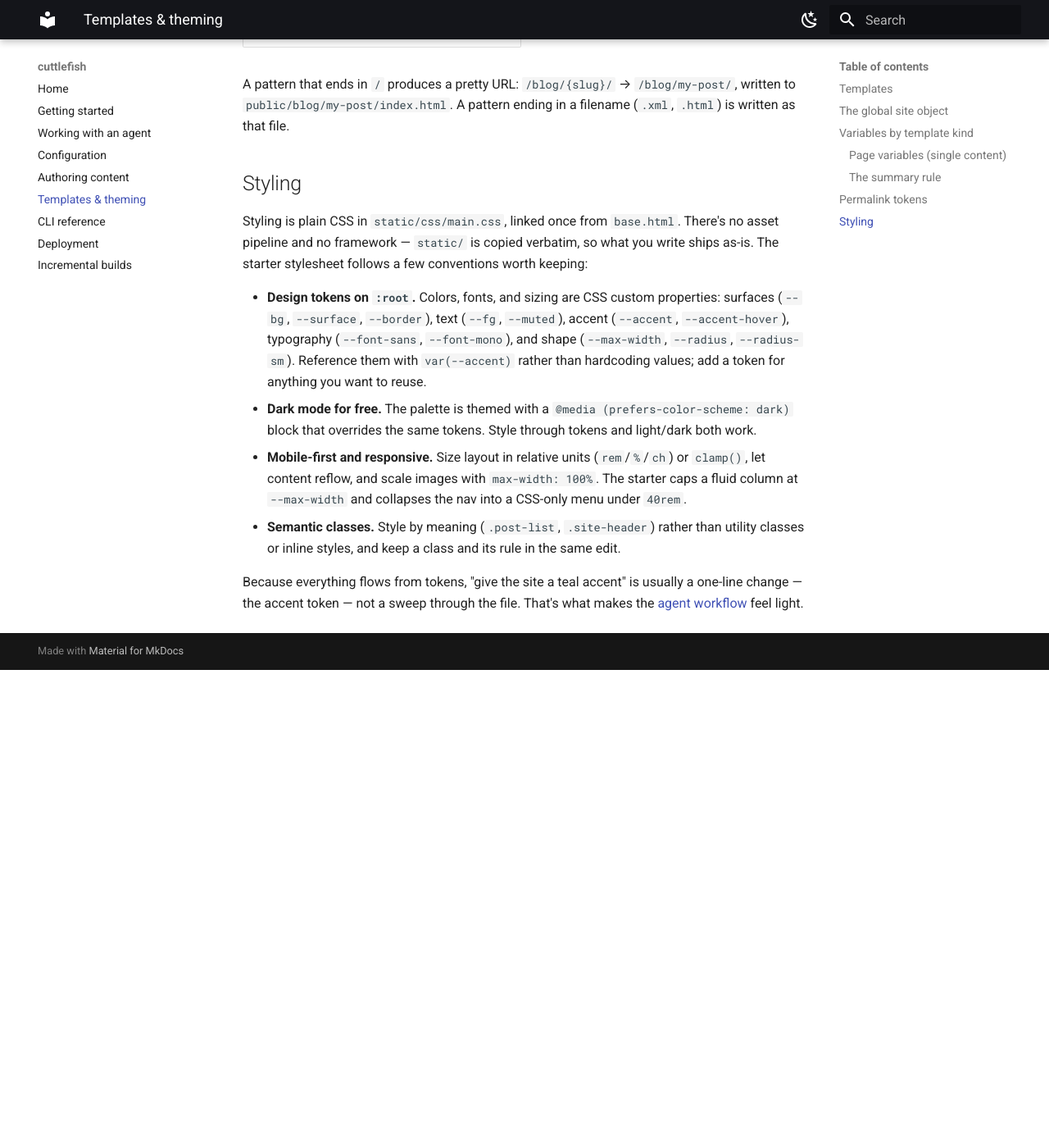
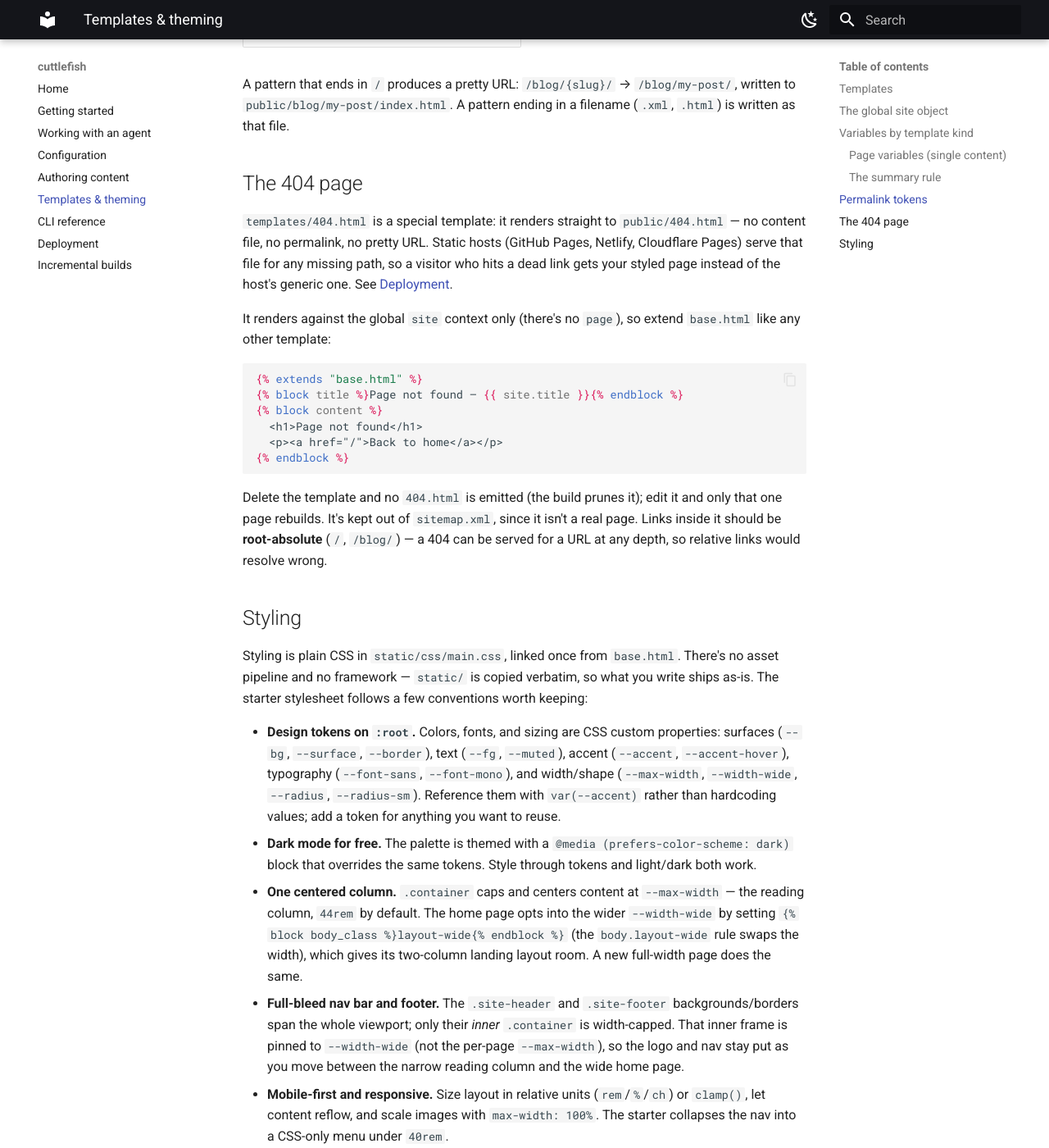
Before and after one commit to acaibowlz/cuttlefish, an MkDocs documentation site: the page built from docs/templates.md, in a window 1280 px wide and 1400 px high, scrolled down 2862 px. Shown: the whole window at 82% size. Built offline with MkDocs 1.6.1 and Material for MkDocs 9.7.7, drawn with Linux system fonts in a browser that asks for light colours; before the commit the page ends 3679 px from its top, so only the background shows below that.

Commit message:
feat: 404 template and demo site width rework

````diff
--- a/docs/deployment.md
+++ b/docs/deployment.md
@@ -93,6 +93,12 @@
 
 If your host uses a `CNAME` file (GitHub Pages does), drop it in `static/` — everything in `static/` is copied verbatim to the site root, so `static/CNAME` becomes `public/CNAME` on every build.
 
+## Custom 404 page {#custom-404-page}
+
+`ctf build` renders `templates/404.html` to `public/404.html`. Every major static host — GitHub Pages, Netlify, Cloudflare Pages — serves a root `404.html` automatically for any path that doesn't exist, so your styled page shows up on dead links with no host configuration. The scaffold ships one; edit it like any other template (see [The 404 page](templates.md#the-404-page)), or delete it to fall back to the host's default.
+
+A missing path always returns an HTTP 404 status regardless — the host does that. The `404.html` only controls *what the visitor sees*. Keep its links root-absolute, since it can be served for a URL at any depth.
+
 ## Sitemap
 
 `ctf build` writes `public/sitemap.xml` from the pages it renders, using `base_url` for the absolute URLs. Keep `base_url` set to your real domain so the sitemap points where the site actually lives, and reference it from a `robots.txt` (drop one in `static/`) if you want search engines to find it.
--- a/docs/templates.md
+++ b/docs/templates.md
@@ -79,13 +79,32 @@
 
 A pattern that ends in `/` produces a pretty URL: `/blog/{slug}/` → `/blog/my-post/`, written to `public/blog/my-post/index.html`. A pattern ending in a filename (`.xml`, `.html`) is written as that file.
 
+## The 404 page {#the-404-page}
+
+`templates/404.html` is a special template: it renders straight to `public/404.html` — no content file, no permalink, no pretty URL. Static hosts (GitHub Pages, Netlify, Cloudflare Pages) serve that file for any missing path, so a visitor who hits a dead link gets your styled page instead of the host's generic one. See [Deployment](deployment.md#custom-404-page).
+
+It renders against the global `site` context only (there's no `page`), so extend `base.html` like any other template:
+
+```jinja
+{% extends "base.html" %}
+{% block title %}Page not found — {{ site.title }}{% endblock %}
+{% block content %}
+  <h1>Page not found</h1>
+  <p><a href="/">Back to home</a></p>
+{% endblock %}
+```
+
+Delete the template and no `404.html` is emitted (the build prunes it); edit it and only that one page rebuilds. It's kept out of `sitemap.xml`, since it isn't a real page. Links inside it should be **root-absolute** (`/`, `/blog/`) — a 404 can be served for a URL at any depth, so relative links would resolve wrong.
+
 ## Styling
 
 Styling is plain CSS in `static/css/main.css`, linked once from `base.html`. There's no asset pipeline and no framework — `static/` is copied verbatim, so what you write ships as-is. The starter stylesheet follows a few conventions worth keeping:
 
-- **Design tokens on `:root`.** Colors, fonts, and sizing are CSS custom properties: surfaces (`--bg`, `--surface`, `--border`), text (`--fg`, `--muted`), accent (`--accent`, `--accent-hover`), typography (`--font-sans`, `--font-mono`), and shape (`--max-width`, `--radius`, `--radius-sm`). Reference them with `var(--accent)` rather than hardcoding values; add a token for anything you want to reuse.
+- **Design tokens on `:root`.** Colors, fonts, and sizing are CSS custom properties: surfaces (`--bg`, `--surface`, `--border`), text (`--fg`, `--muted`), accent (`--accent`, `--accent-hover`), typography (`--font-sans`, `--font-mono`), and width/shape (`--max-width`, `--width-wide`, `--radius`, `--radius-sm`). Reference them with `var(--accent)` rather than hardcoding values; add a token for anything you want to reuse.
 - **Dark mode for free.** The palette is themed with a `@media (prefers-color-scheme: dark)` block that overrides the same tokens. Style through tokens and light/dark both work.
-- **Mobile-first and responsive.** Size layout in relative units (`rem`/`%`/`ch`) or `clamp()`, let content reflow, and scale images with `max-width: 100%`. The starter caps a fluid column at `--max-width` and collapses the nav into a CSS-only menu under `40rem`.
+- **One centered column.** `.container` caps and centers content at `--max-width` — the reading column, `44rem` by default. The home page opts into the wider `--width-wide` by setting `{% block body_class %}layout-wide{% endblock %}` (the `body.layout-wide` rule swaps the width), which gives its two-column landing layout room. A new full-width page does the same.
+- **Full-bleed nav bar and footer.** The `.site-header` and `.site-footer` backgrounds/borders span the whole viewport; only their *inner* `.container` is width-capped. That inner frame is pinned to `--width-wide` (not the per-page `--max-width`), so the logo and nav stay put as you move between the narrow reading column and the wide home page.
+- **Mobile-first and responsive.** Size layout in relative units (`rem`/`%`/`ch`) or `clamp()`, let content reflow, and scale images with `max-width: 100%`. The starter collapses the nav into a CSS-only menu under `40rem`.
 - **Semantic classes.** Style by meaning (`.post-list`, `.site-header`) rather than utility classes or inline styles, and keep a class and its rule in the same edit.
 
 Because everything flows from tokens, "give the site a teal accent" is usually a one-line change — the accent token — not a sweep through the file. That's what makes the [agent workflow](working-with-an-agent.md) feel light.
--- a/src/cuttlefish/scaffold/site/static/css/main.css
+++ b/src/cuttlefish/scaffold/site/static/css/main.css
@@ -4,7 +4,8 @@
    hardcoded values, and add a token rather than sprinkling literals. */
 
 :root {
-  --max-width: 44rem;
+  --max-width: 44rem;    /* default container width: the reading column */
+  --width-wide: 64rem;   /* wider container for the home landing page */
   --font-sans: "Inter", system-ui, -apple-system, "Segoe UI", Roboto, sans-serif;
   --font-mono: ui-monospace, "SF Mono", "JetBrains Mono", Menlo, monospace;
 
@@ -67,9 +68,11 @@
 
 /* -- layout -------------------------------------------------------------- */
 
-.site-header,
-main,
-.site-footer {
+/* One centered content column, sized by --max-width. The nav bar and footer are
+   full-bleed (their background/border span the viewport); only their *inner*
+   content wears `.container`, so the sticky bar stretches edge to edge. `main`
+   is a `.container` itself. */
+.container {
   width: 100%;
   max-width: var(--max-width);
   margin-inline: auto;
@@ -81,21 +84,35 @@
   padding-block: 3rem;
 }
 
+/* The home page widens its container for the two-column landing layout. */
+body.layout-wide { --max-width: var(--width-wide); }
+
+/* The nav bar and footer keep a fixed inner width (independent of the page's
+   --max-width) so their contents don't shift as you move between the narrow
+   reading column and the wide home page. It matches the home width, so the
+   logo lines up with the content there; on reading pages the bar simply sits
+   wider than the text. */
+.site-header-inner,
+.site-footer-inner { max-width: var(--width-wide); }
+
 /* -- header -------------------------------------------------------------- */
 
 .site-header {
   position: sticky;
   top: 0;
   z-index: 10;
+  padding-block: 1rem;
+  background: color-mix(in srgb, var(--bg) 82%, transparent);
+  backdrop-filter: saturate(180%) blur(12px);
+  border-bottom: 1px solid var(--border);
+}
+
+.site-header-inner {
   display: flex;
   justify-content: space-between;
   align-items: center;
   gap: 1rem;
   flex-wrap: wrap;
-  padding-block: 1rem;
-  background: color-mix(in srgb, var(--bg) 82%, transparent);
-  backdrop-filter: saturate(180%) blur(12px);
-  border-bottom: 1px solid var(--border);
 }
 
 .site-title {
@@ -219,11 +236,9 @@
   border-bottom: 1px solid var(--border);
 }
 
-/* Home layout: a genuine two-column landing page. The home page widens the
-   shared container (via --max-width on body.home) so the reading column and
-   the sidebar both get real room; the header and footer widen with it and
-   stay aligned. Collapses to a single column on narrow screens. */
-body.home { --max-width: 64rem; }
+/* Home layout: a genuine two-column landing page. The home page uses the
+   default full page width (no `content` class), so the reading column and the
+   sidebar both get real room. Collapses to one column on narrow screens. */
 
 .home-grid {
   display: grid;
@@ -413,3 +428,24 @@
   font-size: 0.85rem;
 }
 .site-footer p { margin: 0; }
+
+/* -- 404 ----------------------------------------------------------------- */
+
+.not-found {
+  text-align: center;
+  min-height: 60vh;
+  display: flex;
+  flex-direction: column;
+  align-items: center;
+  justify-content: center;
+}
+.not-found-code {
+  font-family: var(--font-mono);
+  font-size: 4rem;
+  font-weight: 700;
+  line-height: 1;
+  color: var(--accent);
+  margin: 0;
+}
+.not-found h1 { margin: 0.5rem 0 1rem; }
+.not-found p { color: var(--muted); }
--- /dev/null
+++ b/src/cuttlefish/scaffold/site/templates/404.html
@@ -0,0 +1,12 @@
+{% extends "base.html" %}
+
+{% block title %}Page not found — {{ site.title }}{% endblock %}
+
+{% block content %}
+  <article class="not-found">
+    <p class="not-found-code">404</p>
+    <h1>Page not found</h1>
+    <p>The page you're looking for doesn't exist or has moved.</p>
+    <p><a href="/">← Back to home</a></p>
+  </article>
+{% endblock %}
--- a/src/cuttlefish/scaffold/site/templates/base.html
+++ b/src/cuttlefish/scaffold/site/templates/base.html
@@ -9,6 +9,8 @@
 </head>
 <body class="{% block body_class %}{% endblock %}">
   <header class="site-header">
+    {# Full-bleed bar; this inner .container aligns the logo/nav to the page. #}
+    <div class="container site-header-inner">
       <a class="site-title" href="/">{{ site.title }}</a>
       {% if site.nav.enabled %}
       {# CSS-only burger: the hidden checkbox toggles the nav on small screens. #}
@@ -20,12 +22,15 @@
         {% endfor %}
       </nav>
       {% endif %}
+    </div>
   </header>
-  <main>
+  <main class="container">
     {% block content %}{% endblock %}
   </main>
   <footer class="site-footer">
+    <div class="container site-footer-inner">
       <p>Built with <a href="https://github.com/acaibowlz/cuttlefish">cuttlefish</a>.</p>
+    </div>
   </footer>
 </body>
 </html>
--- a/src/cuttlefish/scaffold/site/templates/home.html
+++ b/src/cuttlefish/scaffold/site/templates/home.html
@@ -1,7 +1,7 @@
 {% extends "base.html" %}
 
-{# Widen the whole page (header/main/footer) for the two-column landing layout. #}
-{% block body_class %}home{% endblock %}
+{# Widen the container for the two-column landing layout (see main.css). #}
+{% block body_class %}layout-wide{% endblock %}
 
 {% block content %}
   <section class="hero">
````
Also changed, not shown: CLAUDE.md (+1 -1 lines), src/cuttlefish/scaffold/site/AGENTS.md (+21 -4 lines), 6 other files. Lines whose indentation alone changed are shown as unchanged.
